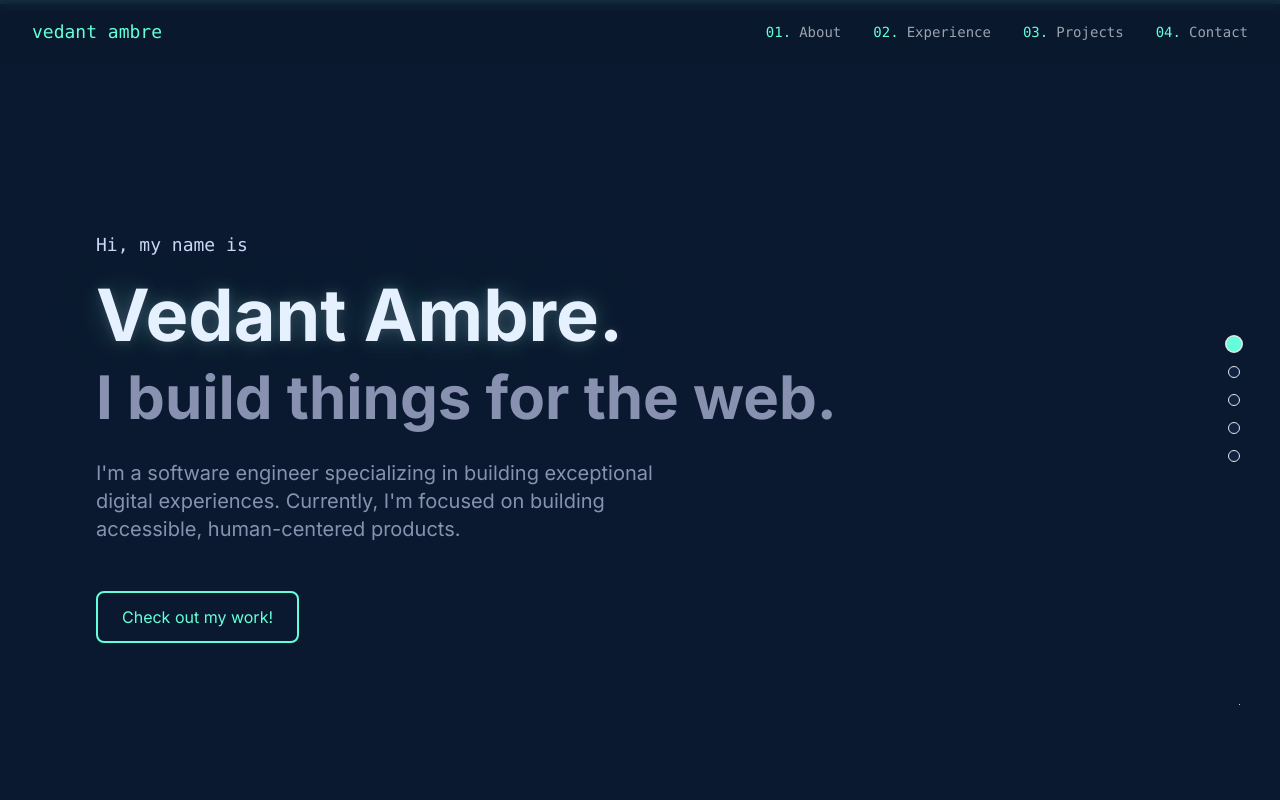
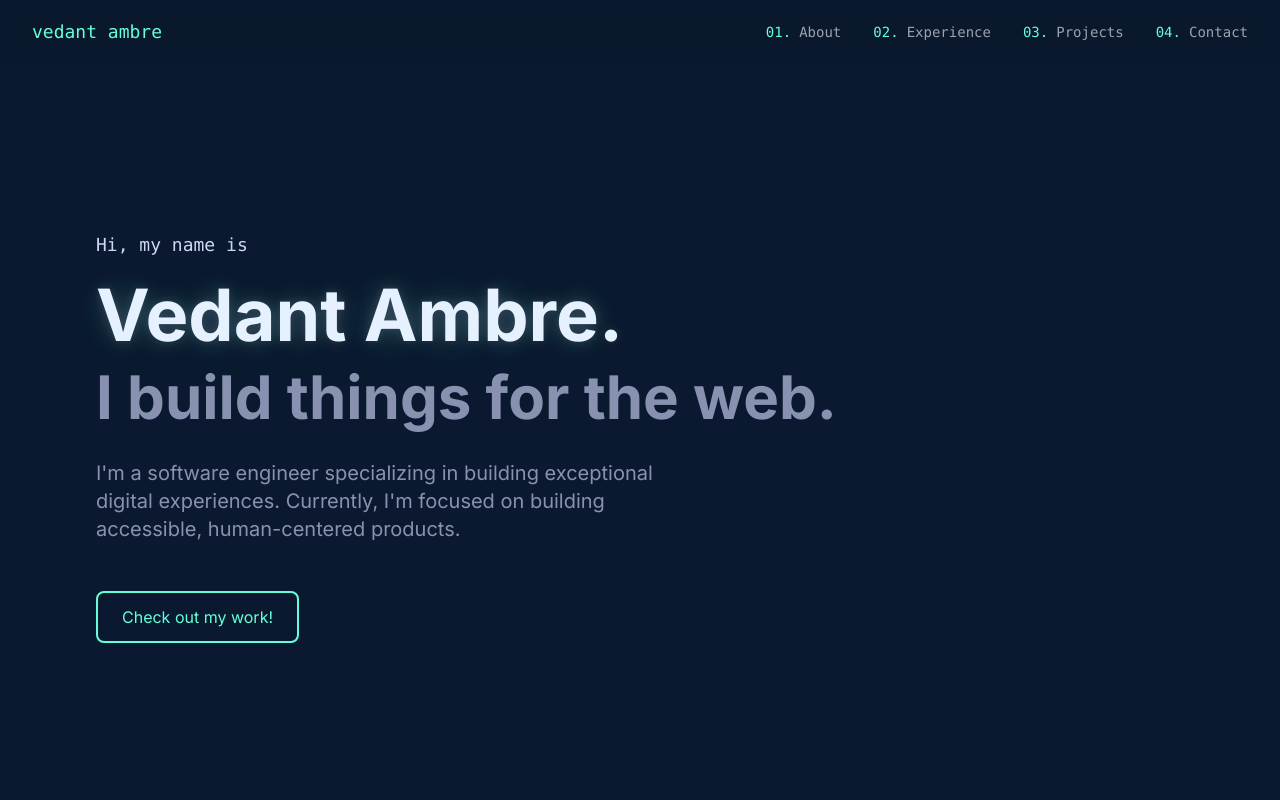
Before and after one commit to vedjr02/portfolio, a Next.js app: page / in a window 1280 px wide. Shown: the top 800 px of the page. Built offline with nearby package versions, Linux system fonts and the light colour scheme.

Commit message:
Remove ScrollProgress component and navigation dots

```diff
--- a/src/app/page.tsx
+++ b/src/app/page.tsx
@@ -6,7 +6,6 @@ import { motion, AnimatePresence } from 'framer-motion';
 import { useInView } from 'react-intersection-observer';
 import Navbar from '@/components/Navbar';
 import Hero from '@/components/sections/Hero';
-import ScrollProgress from '@/components/ScrollProgress';
 
 // Dynamically import components to improve initial load time
 const About = dynamic(() => import('@/components/sections/About'), {
@@ -104,7 +103,6 @@ export default function Home() {
 
   return (
     <div className="relative min-h-screen bg-navy">
-      <ScrollProgress />
       <Navbar />
       <AnimatePresence>
         <main className="container mx-auto px-4 md:px-8 lg:px-16 xl:px-24">
```
